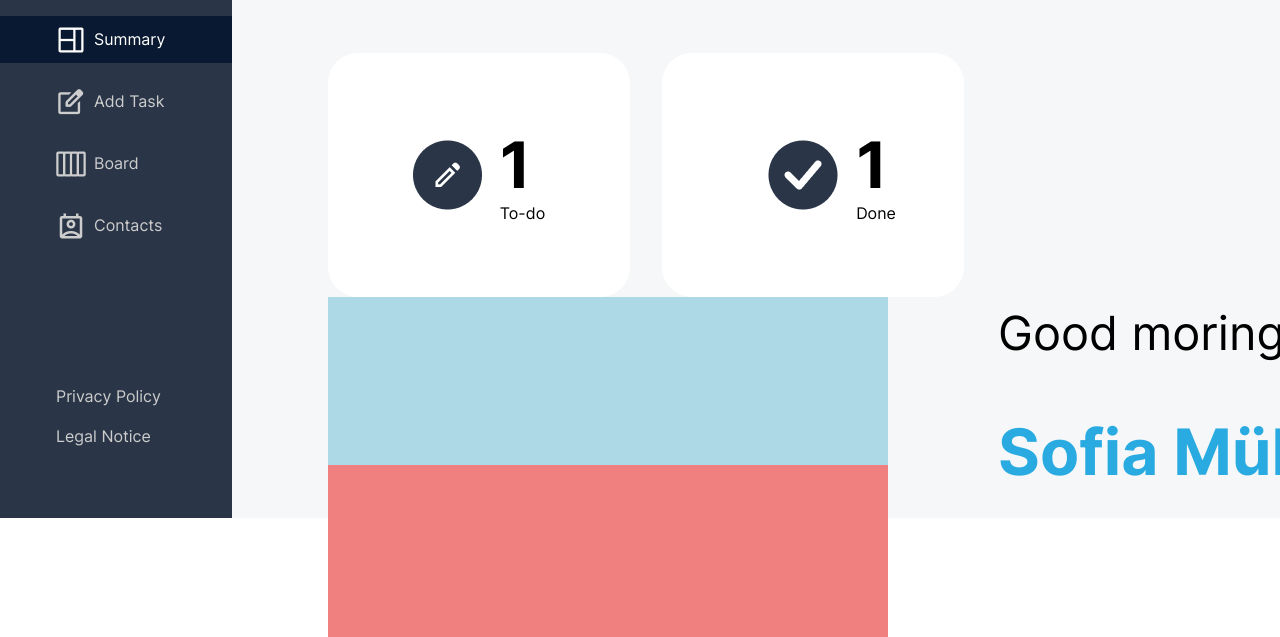
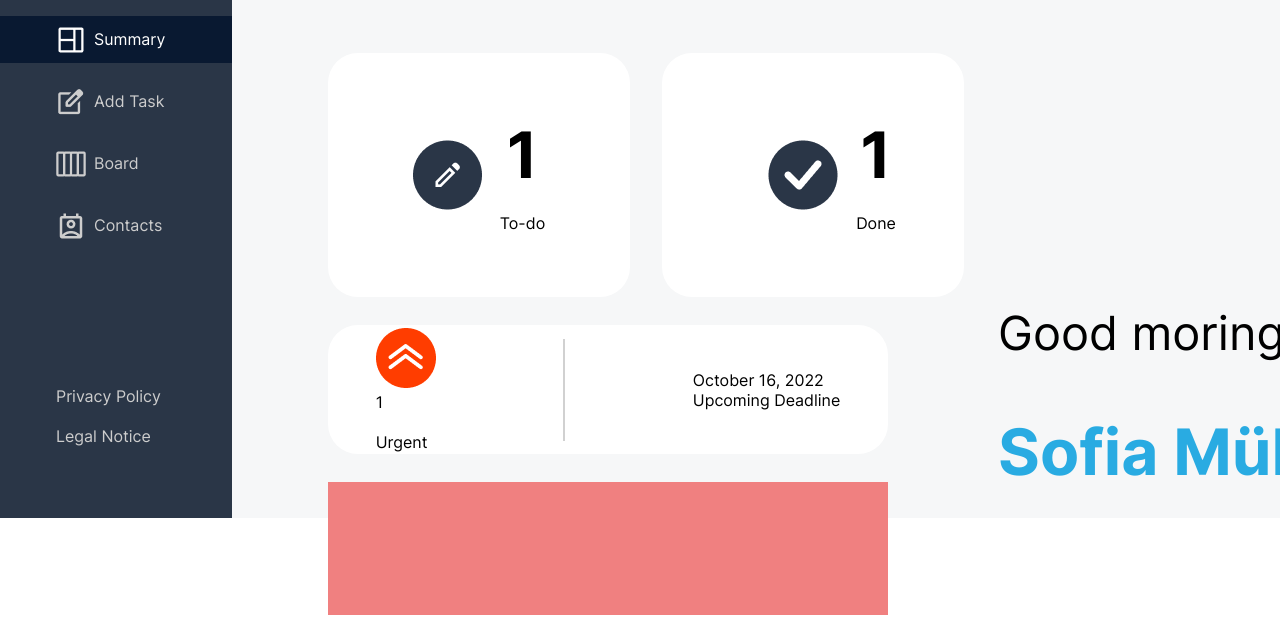
Before and after one commit to MelindaNiggli/join-dummy, a plain HTML site: page summary.html in a window 1280 px wide. Shown: the part 282-919 px from the top of the page. After the commit the page ends 897 px from the top, so only its background shows below. Drawn offline with Linux system fonts and the light colour scheme.

Commit message:
some changes

```diff
--- a/css/summary.css
+++ b/css/summary.css
@@ -51,6 +51,8 @@ main {
     top: 335px;
     left: 328px;
     gap: 28px;
+    display: flex;
+    flex-direction: column; /* Elemente untereinander anordnen */
 }
 
 .summary-greet-container {
@@ -130,10 +132,19 @@ main {
 }
 
 .date-container {
-    background-color: lightblue;
+    display: flex;
+    justify-content: space-around;
+    align-items: center;
+    background-color: rgba(255, 255, 255, 1);
     height: 168px;
     top: 196px;
     gap: 32px;
+    border-radius: 30px 30px 30px 30px;
+    border-style: solid 1px lightgray;
+}
+
+.date-container img {
+
 }
 
 .task-container {
@@ -154,3 +165,10 @@ main {
     line-height: 76.8px;
     text-align: center;
 }
+
+.date-line {
+    width: 2px;
+    height: 102.02px;
+    display: block;
+    background-color: rgba(209, 209, 209, 1);
+}
--- a/summary.html
+++ b/summary.html
@@ -24,22 +24,33 @@
             <div class="to-do-left">
               <img src="img/pencil.png" alt="pencil" />
               <div>
-                <span class="number">1</span> <br>
-                <span>To-do</span>
+                <div class="number">1</div> <br />
+                <div>To-do</div>
               </div>
             </div>
             <div>
               <div class="to-do-right">
                 <img src="img/check.png" alt="check" />
                 <div>
-                    <span class="number">1</span> <br>
-                    <span>Done</span>
+                  <div class="number">1</div> <br />
+                  <div>Done</div>
                 </div>
               </div>
             </div>
           </div>
         </div>
-        <div class="date-container"></div>
+        <div class="date-container">
+          <div class="date-left">
+            <img src="img/redurgent.png" alt="" />
+            <div>1</div> <br />
+            <div>Urgent</div>
+          </div>
+          <div class="date-line"></div>
+          <div class="date-right">
+              <div>October 16, 2022</div>
+              <div>Upcoming Deadline</div>
+          </div>
+        </div>
         <div class="task-container"></div>
       </div>
 
```
Also changed, not shown: img/redurgent.png (added).
